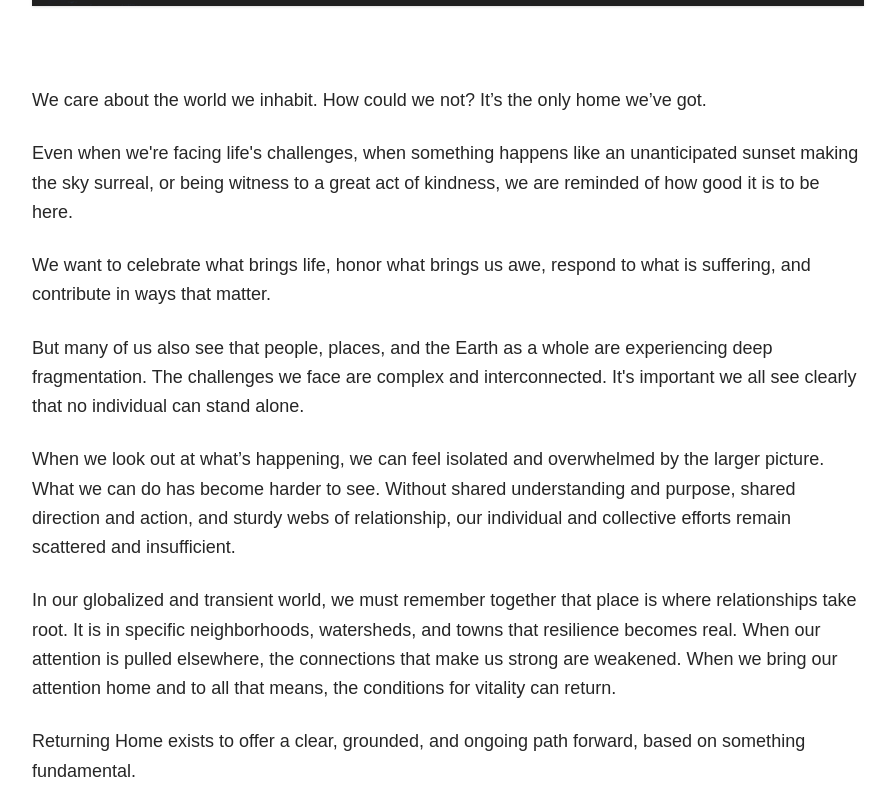
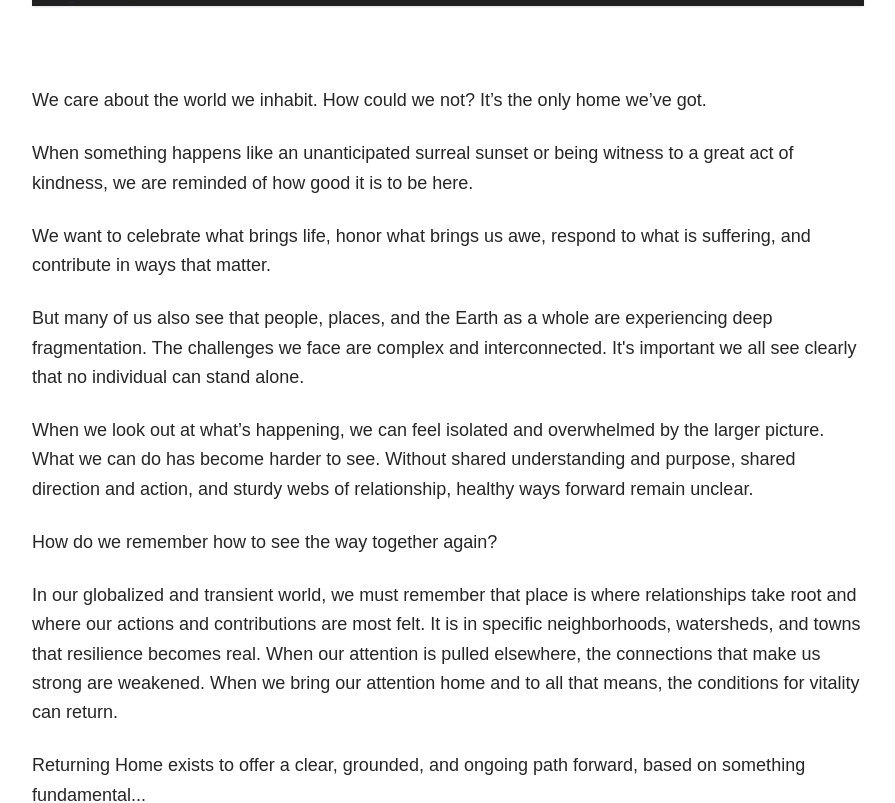
Before and after one commit to Benja-Ross/returning-home-landing, a Next.js app: page /mission-and-method in a window 1280 px wide. Shown: the part 760-1563 px from the top of the page, without its empty margins (192-1087 px from the left). Built offline with nearby package versions, Linux system fonts and the light colour scheme.

Commit message:
copy revisions

```diff
--- a/src/app/begin/page.tsx
+++ b/src/app/begin/page.tsx
@@ -101,7 +101,7 @@ export default function BeginPage() {
                 The Chapter 2 walking game can be done alone or with a small group (1 to 12 people).
               </p>
               <p className="text-base leading-7 text-slate-800 sm:text-lg">
-                The Chapter 2 form requires your email. This is so we can reach out to ask about your interest in joining a discussion group to continue your Returning Home practice.
+                The Chapter 2 form requires your email. This is so we can reach out to ask about your interest in joining a discussion group to deepen your Returning Home practice.
               </p>
             </div>
           </article>
@@ -124,7 +124,7 @@ export default function BeginPage() {
                 <li>Help convene or facilitate future gatherings</li>
               </ul>
               <p className="text-base leading-7 font-semibold text-slate-900 sm:text-lg">
-                Participation deepens if you choose.
+                You have a few pathways to choose.
               </p>
             </div>
           </article>
--- a/src/app/mission-and-method/page.tsx
+++ b/src/app/mission-and-method/page.tsx
@@ -167,14 +167,14 @@ export default function MissionAndMethodPage() {
             ))}
           </div>
           <p className="mt-8 text-sm leading-relaxed text-neutral-600">
-            If you want a deeper exploration of human ecology, you can read our Substack article on on that subject here: {" "}
+            Want a deeper exploration of human ecology? You can read our Substack article: {" "}
             <Link
               href="https://awakeninglands.substack.com/p/a-search-for-the-meaning-of-human"
               className="underline decoration-slate-300 underline-offset-4 hover:decoration-slate-400"
               target="_blank"
               rel="noopener noreferrer"
             >
-              Why Human Ecology Matters
+              A Search for the Meaning of Human Ecology
             </Link>{""}
           </p>
         </div>
--- a/src/content/landing.ts
+++ b/src/content/landing.ts
@@ -13,10 +13,10 @@ export const landingContent = {
   howItWorks: {
     title: "How does it work?",
     paragraphs: [
-      "The three-chapter pattern works at many scales.",
+      "The three-chapter Returning Home pattern works at many scales.",
       "One person can begin alone. A small circle can move through it together. A whole community can return to it again and again.",
-      "One of the most powerful moments comes when people see their stories mapped together and recognize something they want to experience in their place together.",
-      "Depth grows over time.",
+      "One of the most powerful moments comes when people see their individual stories mapped together and reveal something they want to experience in their place together.",
+      "No matter how it starts, depth and connection grow through regular practice.",
     ],
   },
   chapters: {
--- a/src/content/mission-and-method.ts
+++ b/src/content/mission-and-method.ts
@@ -41,17 +41,19 @@ export const missionAndMethod: MissionAndMethodContent = {
   opening: [
     "We care about the world we inhabit. How could we not? It’s the only home we’ve got.",
 
-    "Even when we're facing life's challenges, when something happens like an unanticipated sunset making the sky surreal, or being witness to a great act of kindness, we are reminded of how good it is to be here.",
+    "When something happens like an unanticipated surreal sunset or being witness to a great act of kindness, we are reminded of how good it is to be here.",
 
     "We want to celebrate what brings life, honor what brings us awe, respond to what is suffering, and contribute in ways that matter.",
 
     "But many of us also see that people, places, and the Earth as a whole are experiencing deep fragmentation. The challenges we face are complex and interconnected. It's important we all see clearly that no individual can stand alone.",
 
-    "When we look out at what’s happening, we can feel isolated and overwhelmed by the larger picture. What we can do has become harder to see. Without shared understanding and purpose, shared direction and action, and sturdy webs of relationship, our individual and collective efforts remain scattered and insufficient.",
+    "When we look out at what’s happening, we can feel isolated and overwhelmed by the larger picture. What we can do has become harder to see. Without shared understanding and purpose, shared direction and action, and sturdy webs of relationship, healthy ways forward remain unclear.",
 
-    "In our globalized and transient world, we must remember together that place is where relationships take root. It is in specific neighborhoods, watersheds, and towns that resilience becomes real. When our attention is pulled elsewhere, the connections that make us strong are weakened. When we bring our attention home and to all that means, the conditions for vitality can return.",
+    "How do we remember how to see the way together again?",
 
-    "Returning Home exists to offer a clear, grounded, and ongoing path forward, based on something fundamental."
+    "In our globalized and transient world, we must remember that place is where relationships take root and where our actions and contributions are most felt. It is in specific neighborhoods, watersheds, and towns that resilience becomes real. When our attention is pulled elsewhere, the connections that make us strong are weakened. When we bring our attention home and to all that means, the conditions for vitality can return.",
+
+    "Returning Home exists to offer a clear, grounded, and ongoing path forward, based on something fundamental..."
   ],
 
   structure: {
@@ -85,9 +87,9 @@ export const missionAndMethod: MissionAndMethodContent = {
     remembering: [
       "In this chapter, people share real stories about the places where they live. Through participatory storytelling, neighbors surface what makes a place home, and in doing so they are tending to what makes a sense of togetherness and shared direction possible.",
 
-      "In a world where our attention is so often scattered and elsewhere, stories of place surface what is too often overlooked or hidden in plain sight. We may learn of a group doing something inspiring right down the street. We may learn beavers have returned to a local river and the river’s character has changed. We may hear a story of the first time someone new to the area really felt at home, and thus see our own home with new eyes. We may learn of a project that is good or even necessary for all but in critical need of greater support.",
+      "In a world where our attention is so often scattered and elsewhere, stories of place surface what is too often overlooked or hidden in plain sight. We may learn of a group doing something inspiring right down the street. We may learn beavers have returned to a local river and an inspiring lesson in ecology is only a walk away. We may hear of the first time someone new to the area really felt at home, and their story helps us to see our own home with new eyes. We may learn of a project that is good or even necessary for all, but in critical need of greater support.",
 
-      "As stories accumulate, people see more connections between their local lives. A shared picture, one that includes differences, naturally forms. And there’s a moment in the storytelling when we realize the deeper purpose in it all, that we’re not only seeing our place more clearly, but our attention is aligning, making it possible to see ahead together."
+      "As stories accumulate, people see more ways to connect their local lives. A shared picture, one that includes differences, naturally forms. And there’s a moment in the storytelling when we realize the deeper purpose in it all, that we’re not only seeing our place more clearly, but a shared attention is focusing on a shared reality, making it possible to see pathways to walk together."
     ],
 
     revealing: [
@@ -97,7 +99,7 @@ export const missionAndMethod: MissionAndMethodContent = {
 
       "In the Returning Home practice, we are finding it helpful to use simple, game-like formats to support all of this. Clear phases and questions can help the group shift perspective. When people understand the structure, their trust and patience grows, space is allowed, patterns more easily surface, and shared intention and direction can begin to take shape.",
 
-      "Shared ways of sensing don't arrive fully formed, nor do things come together at the same time for everyone. But with structure and care, alignment can grow.",
+      "Shared ways of sensing don't arrive fully formed, nor do things come together at the same time for everyone. But with structure and care, something new comes to life and alignment can grow.",
 
       "When that alignment forms, it can feel energizing. Something that was diffuse begins to feel more whole. The group begins to sense what their place is asking of them, what it wants to be."
     ],
@@ -111,7 +113,7 @@ export const missionAndMethod: MissionAndMethodContent = {
 
       "It also doesn't need to be anything grand. Sometimes simply walking with a friend to locations shared in Chapter 1 stories is the most appropriate thing to do.",
 
-      "Walking our stories into the world generates feedback. What has formed within the group deepens: shared meaning, direction, purpose, attention, and intention. This is when the value in the cyclical nature of the overall practice also becomes clear."
+      "What is most important is simply walking our stories into the world to generate feedback. What has formed through storytelling has an opportunity to deepen: shared meaning, direction, purpose, attention, and intention. This is when the value in the cyclical nature of the overall practice also becomes clear."
     ]
   },
 
@@ -144,7 +146,7 @@ export const missionAndMethod: MissionAndMethodContent = {
   howThisGrows: [
     "Returning Home is designed to begin simply.",
 
-    "It may start with one person journaling alone through Chapter 1. From there, they may invite a few neighbors to share stories. In other places, a small group may begin together from the start. Sometimes a local organization discovers that the arc strengthens work already underway and a larger container for the practice is formed.",
+    "It may start with one person journaling alone through Chapter 1. From there, they may invite a few neighbors to share stories. In other places, a small group may begin together. Sometimes a local organization discovers that the arc strengthens work already underway and a larger container for the practice is formed.",
 
     "This practice grows where there is readiness and interest. It does not require a large launch or a centralized campaign. It only requires a seed of interest and a willingness to begin.",
 
@@ -162,8 +164,8 @@ export const missionAndMethod: MissionAndMethodContent = {
   benjiNote: {
     bullets: [
       "The purpose behind this practice is larger than any one person, to say the least.",
-      "But I do want to offer a human presence behind the work. I don't want to claim a title other than practitioner, and now you know at least one face and voice devoted to helping this grow.",
-      "It has grown through so many relationships, mentorships, experiments, and patience.",
+      "But I do want to offer a human presence behind the work. I don't want to claim a title other than practitioner, and now you know at least one face and voice devoted to helping this grow. More voices to come!",
+      "Returning Home has grown through so many relationships, mentorships, experiments, and patience.",
       "The part of my background that influences me most was when I was an aspiring agriculturalist and Permaculture practicioner. I long wanted to start a  farm and community kitchen. Then, years of living with disabling illness redirected my path and shaped how I understand wholeness, resilience, and will.",
 
     ],
```
